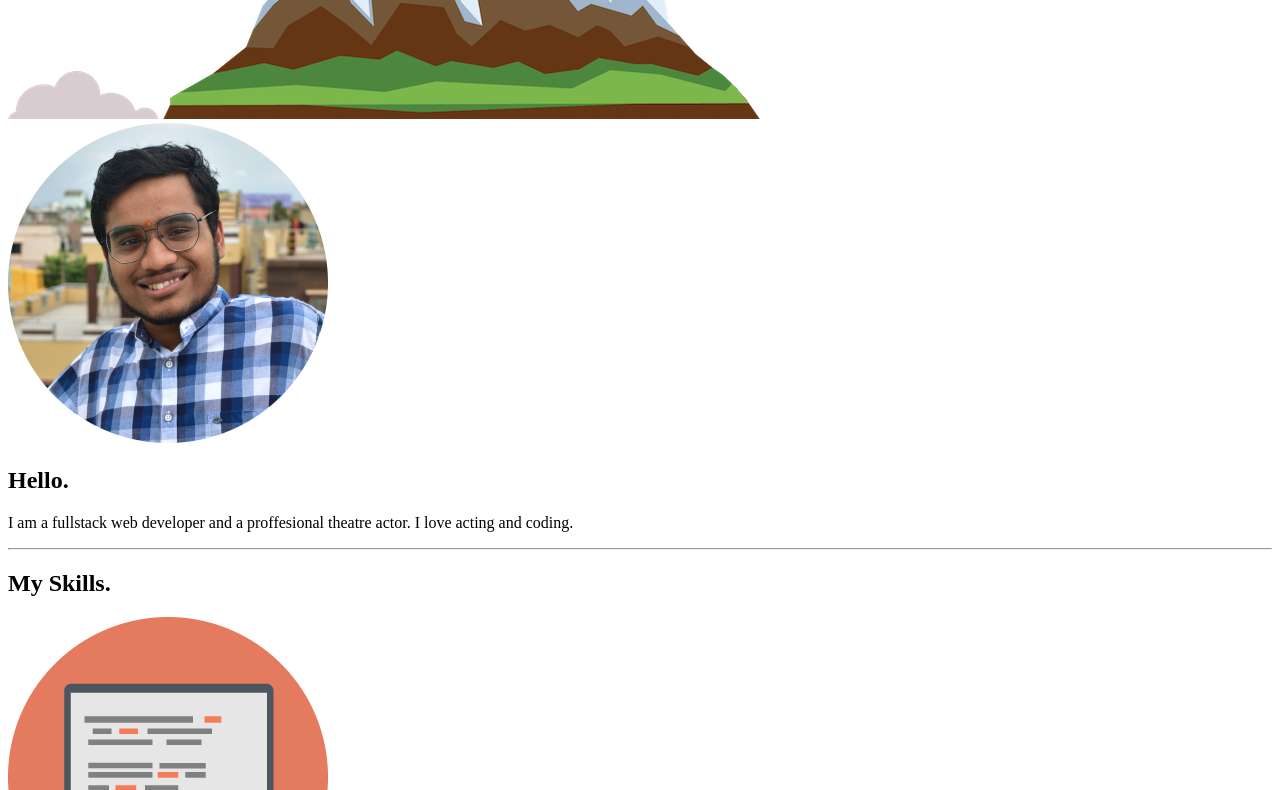
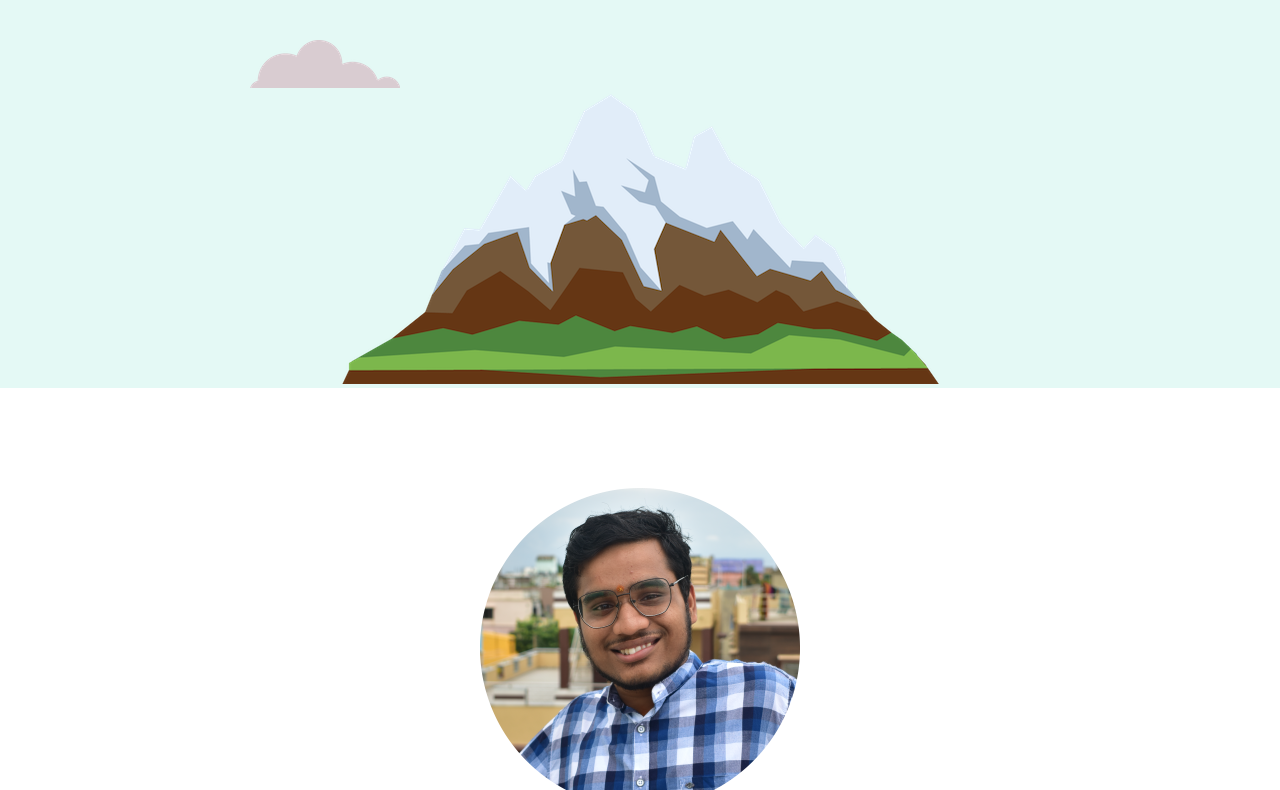
Before and after one commit to Sourav9888/Sourav-profie, a plain HTML site: page index.html in a window 1280 px wide. Shown: the part 546-1336 px from the top of the page. Drawn offline with Linux system fonts and the light colour scheme.

Commit message:
Update index.html

```diff
--- a/index.html
+++ b/index.html
@@ -4,7 +4,7 @@
     <meta charset="UTF-8">
     <meta http-equiv="X-UA-Compatible" content="IE=edge">
     <meta name="viewport" content="width=device-width, initial-scale=1.0">
-    <link rel="stylesheet" type=“text/css” href="./CSS/style.css">
+    <link rel="stylesheet" href="./CSS/style.css">
     <link rel="preconnect" href="https://fonts.googleapis.com">
 <link rel="preconnect" href="https://fonts.gstatic.com" crossorigin>
 <link href="https://fonts.googleapis.com/css2?family=Merriweather&family=Montserrat&family=Sacramento&display=swap" rel="stylesheet">
```
